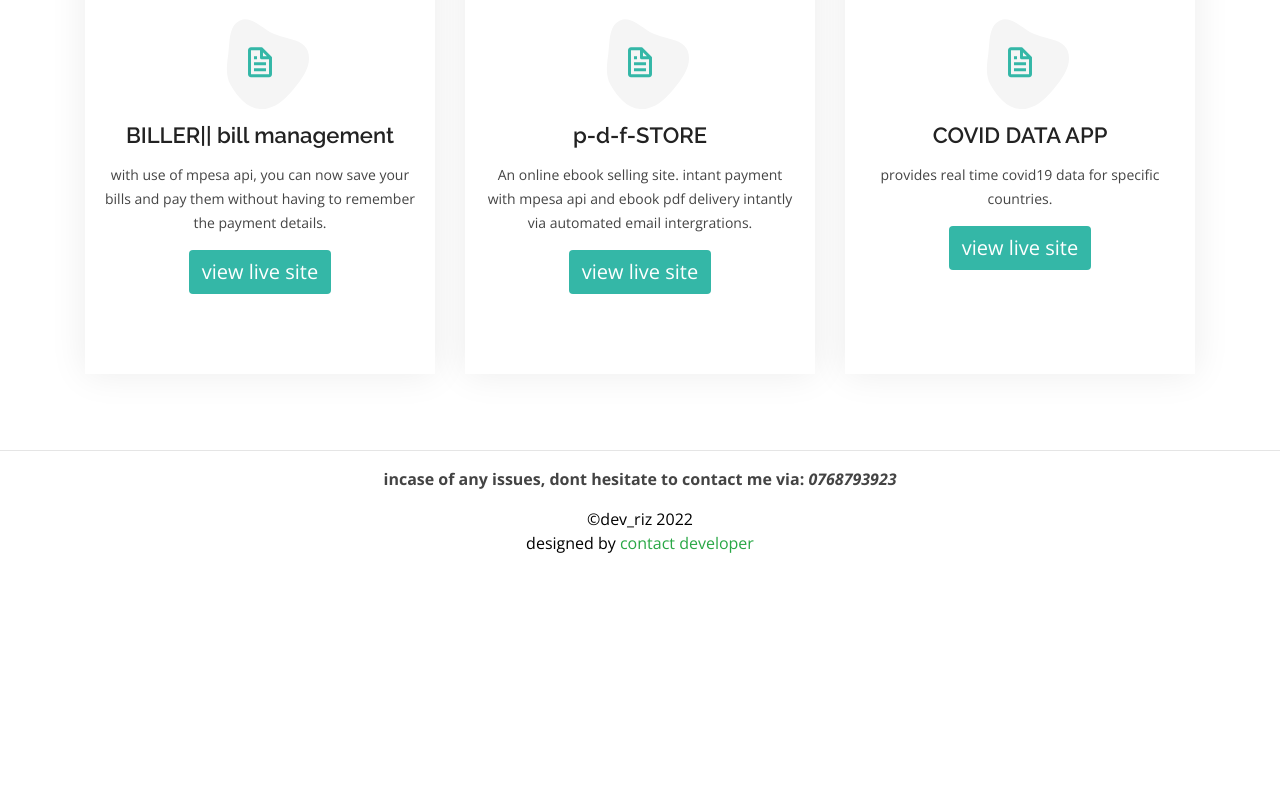
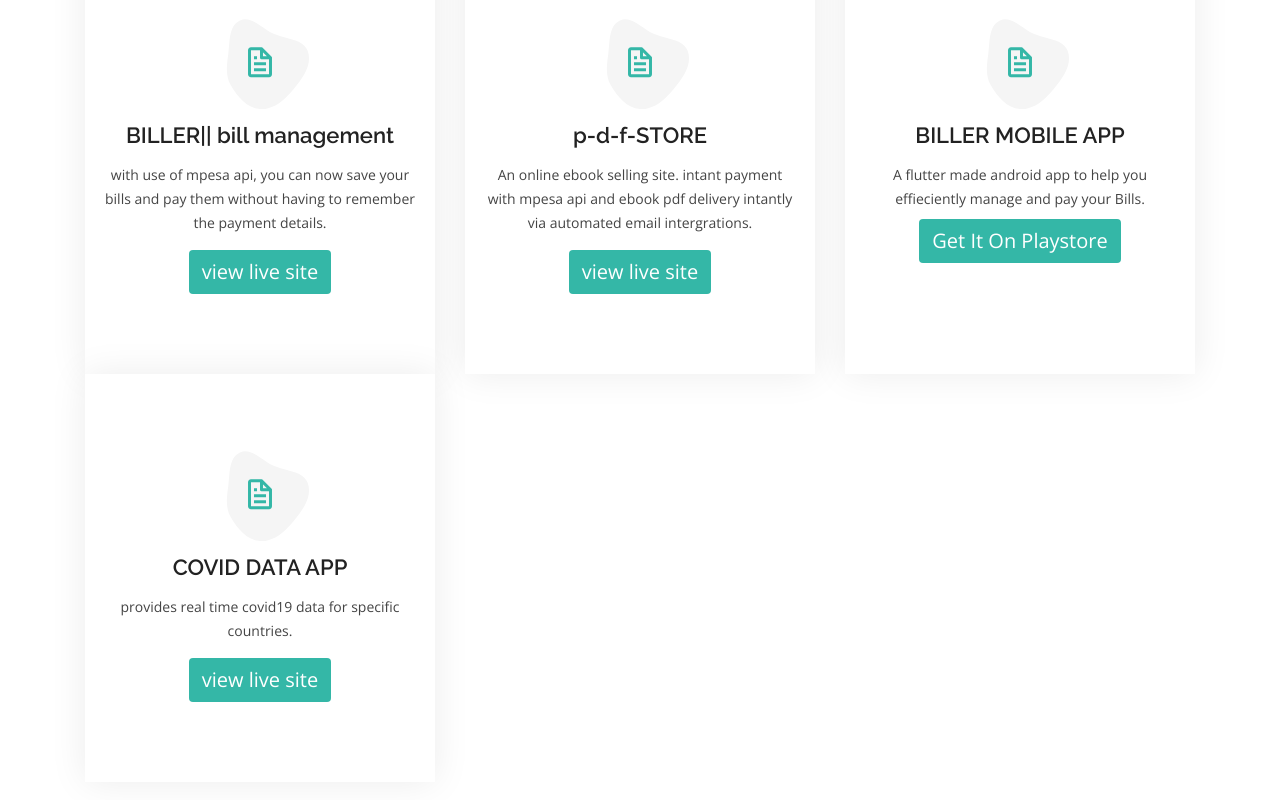
Before and after one commit to hamisirizwan/devriz_portfolio, a React (Create React App) app: page / in a window 1280 px wide. Shown: the part 3080-3880 px from the top of the page. Before the commit the page ends 3651 px from the top, so only its background shows below. Built offline with nearby package versions, Linux system fonts and the light colour scheme.

Commit message:
updated projects

```diff
--- a/src/sections/Portfolio.js
+++ b/src/sections/Portfolio.js
@@ -42,7 +42,7 @@
                   with use of mpesa api, you can now save your bills and pay
                   them without having to remember the payment details.
                 </p>
-                <a href="https://biller-client.herokuapp.com" target="blank">
+                <a href="https://biller.vercel.app" target="blank">
                   <button
                     className="btn "
                     style={{
@@ -125,6 +125,53 @@
                   <i className="bx bx-file" />
                 </div>
                 <h4>
+                  <a href>BILLER MOBILE APP</a>
+                </h4>
+                <p>
+                  A flutter made android app to help you effieciently manage and
+                  pay your Bills.
+                </p>
+                <a
+                  href="https://play.google.com/store/apps/details?id=com.devriz.biller"
+                  target="_blank"
+                >
+                  <button
+                    className="btn "
+                    style={{
+                      marginTop: 8,
+                      backgroundColor: "#34b7a7",
+                      color: "white",
+                      fontSize: 20,
+                    }}
+                  >
+                    Get It On Playstore
+                  </button>
+                </a>
+              </div>
+            </div>
+            <div
+              className="col-lg-4 col-md-6 d-flex align-items-stretch"
+              data-aos="zoom-in"
+              data-aos-delay={100}
+            >
+              <div className="icon-box iconbox-orange">
+                <div className="icon">
+                  <svg
+                    width={100}
+                    height={100}
+                    viewBox="0 0 600 600"
+                    xmlns="http://www.w3.org/2000/svg"
+                  >
+                    <path
+                      stroke="none"
+                      strokeWidth={0}
+                      fill="#f5f5f5"
+                      d="M300,582.0697525312426C382.5290701553225,586.8405444964366,449.9789794690241,525.3245884688669,502.5850820975895,461.55621195738473C556.606425686781,396.0723002908107,615.8543463187945,314.28637112970534,586.6730223649479,234.56875336149918C558.9533121215079,158.8439757836574,454.9685369536778,164.00468322053177,381.49747125262974,130.76875717737553C312.15926192815925,99.40240125094834,248.97055460311594,18.661163978235184,179.8680185752513,50.54337015887873C110.5421016452524,82.52863877960104,119.82277516462835,180.83849132639028,109.12597500060166,256.43424936330496C100.08760227029461,320.3096726198365,92.17705696193138,384.0621239912766,124.79988738764834,439.7174275375508C164.83382741302287,508.01625554203684,220.96474134820875,577.5009287672846,300,582.0697525312426"
+                    />
+                  </svg>
+                  <i className="bx bx-file" />
+                </div>
+                <h4>
                   <a href>COVID DATA APP</a>
                 </h4>
                 <p>provides real time covid19 data for specific countries.</p>
```
